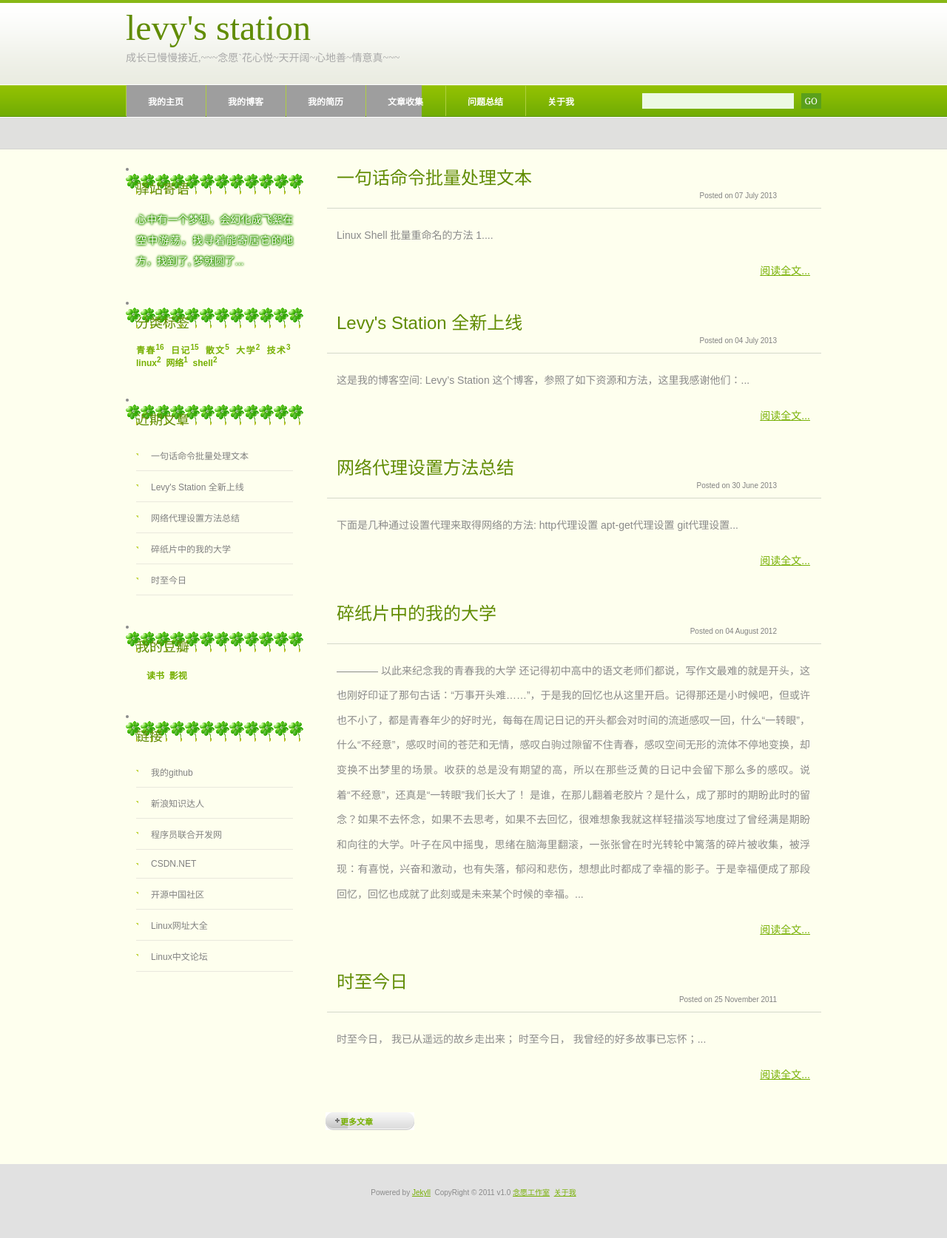
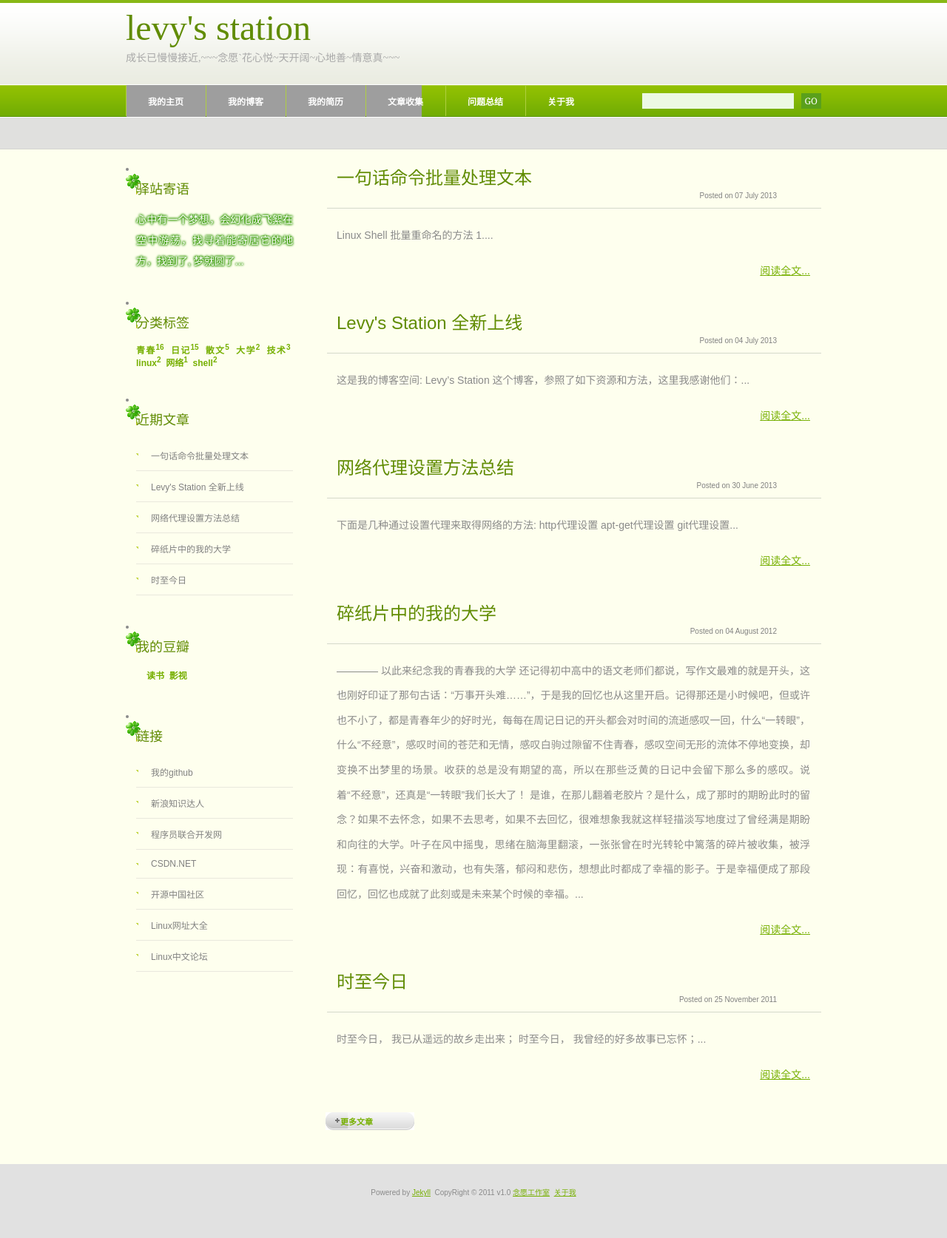
Before and after one commit to cailiwei/yuan, a Jekyll site: the page built from index.html, in a window 1280 px wide. Shown: the whole page at 74% size. Built offline with Jekyll 4.4.1, drawn with Linux system fonts in a browser that asks for light colours; the list of posts is cut into pages by our own code; comment, search, counter and statistics services are not loaded.

Commit message:
Test again

```diff
--- a/css/style.css
+++ b/css/style.css
@@ -463,7 +463,7 @@ hr { display: none; }
 	height: 30px;
 	margin: 0 0 10px 0px;
 	padding: 6px 0 2px 14px;
-	background: url(images/img05.gif) repeat-x left top;
+	background: url(images/img05.gif) no-repeat left top;
 	text-transform: capitalize;
 	font-size: 18px;
 	font-weight: normal;
```
